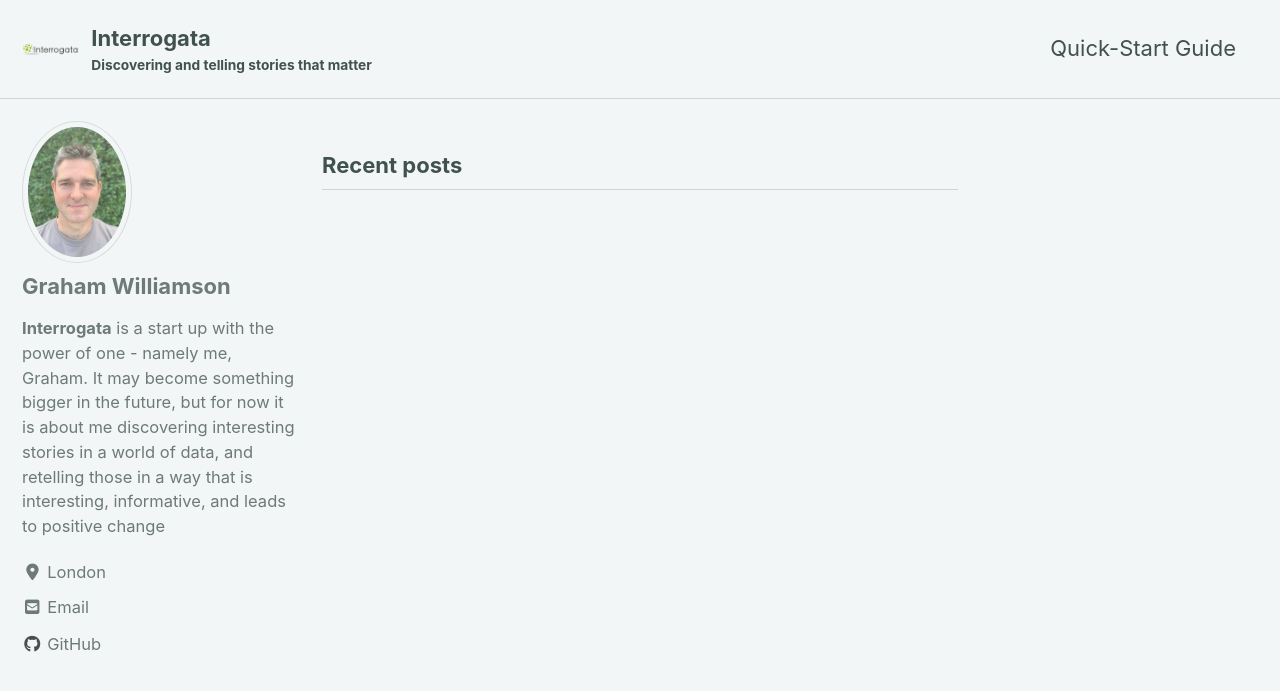
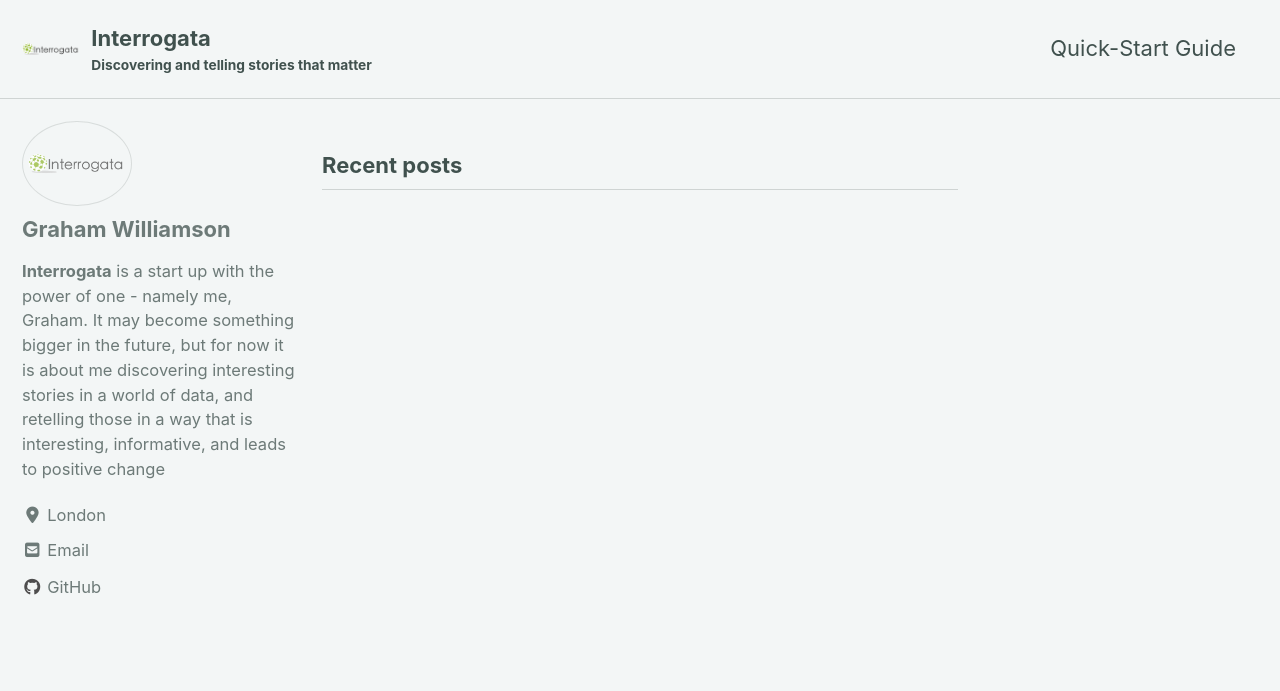
Before and after one commit to interrogata/interrogata.github.io, a Jekyll site: the page built from index.html, in a window 1280 px wide and 900 px high. Shown: the top 691 px of the window. Built offline with Jekyll 4.4.1, drawn with Linux system fonts in a browser that asks for light colours; cached includes are drawn as plain includes; nearby versions of some CDN libraries; the list of posts is cut into pages by our own code.

Commit message:
updated indix and new page (about)

```diff
--- a/_config.yml
+++ b/_config.yml
@@ -108,7 +108,7 @@ analytics:
 # Site Author
 author:
   name             : "Graham Williamson"
-  avatar           : "/images/bio.jpg"
+  avatar           : "/images/Interrogata_Logo_Web_500h.png"
   bio              : "**Interrogata** is a start up with the power of one - namely me, Graham.  It may become something bigger in the future, but for now it is about me discovering interesting stories in a world of data, and retelling those in a way that is interesting, informative, and leads to positive change"
   location         : "London"
   email            :
```
